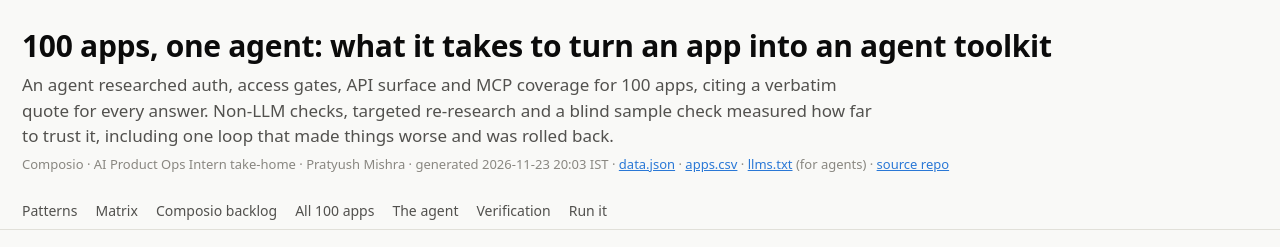
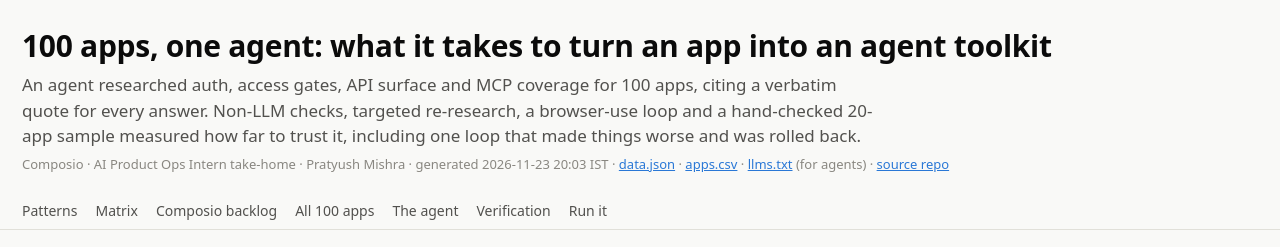
Before and after one commit to PratyushMishra-2nd/composio-takehome, a plain HTML site: page docs/index.html in a window 1280 px wide. Shown: the top 247 px of the page. Drawn offline with Linux system fonts and the light colour scheme.

Commit message:
Describe the sample as hand-checked everywhere on the page
Co-Authored-By: Claude Opus 5.5 <noreply@anthropic.com>

```diff
--- a/docs/index.html
+++ b/docs/index.html
@@ -104,7 +104,7 @@ pre{background:#11110f;color:#f0efec;border-radius:8px;padding:14px;overflow:aut
 <div class="wrap">
 <header>
   <h1>100 apps, one agent: what it takes to turn an app into an agent toolkit</h1>
-  <p class="lede" id="lede">An agent researched auth, access gates, API surface and MCP coverage for 100 apps, citing a verbatim quote for every answer. Non-LLM checks, targeted re-research and a blind sample check measured how far to trust it, including one loop that made things worse and was rolled back.</p>
+  <p class="lede" id="lede">An agent researched auth, access gates, API surface and MCP coverage for 100 apps, citing a verbatim quote for every answer. Non-LLM checks, targeted re-research, a browser-use loop and a hand-checked 20-app sample measured how far to trust it, including one loop that made things worse and was rolled back.</p>
   <div class="meta">Composio · AI Product Ops Intern take-home · Pratyush Mishra · <span id="gen"></span> · <a href="data.json">data.json</a> · <a href="apps.csv">apps.csv</a> · <a href="llms.txt">llms.txt</a> (for agents) · <a href="https://github.com/PratyushMishra-2nd/composio-takehome">source repo</a></div>
   <nav class="toc"><a href="#patterns">Patterns</a><a href="#matrix">Matrix</a><a href="#composio">Composio backlog</a><a href="#findings">All 100 apps</a><a href="#agent">The agent</a><a href="#verify">Verification</a><a href="#run">Run it</a></nav>
   <div class="tiles" id="tiles"></div>
@@ -334,7 +334,7 @@ function HUMANS(D){const V=D.verification;return `<b>Where a human (or a human d
   <li><b>The sample check.</b> The 20-app reference set (2 per category, seed 42) was drafted blind by an independent model, then <b>hand-checked by Pratyush against the vendor docs</b>${V.hand_checked?`: all ${V.hand_checked.rows_checked} rows reviewed, ${V.hand_checked.label_changes.length} labels changed (${V.hand_checked.label_changes.map(c=>`${c.app} ${c.field}: ${AL[c.from]||c.from} → ${AL[c.to]||c.to}`).join('; ')}), and ${V.hand_checked.notes_updated.length} notes updated with current details`:''}. Where the hand check disagrees with the AI third check, the hand check wins.</li>
   <li><b>Connecting accounts.</b> One OAuth click to connect GitHub to Composio so the agent could open the tracker issues. The agent never sends email or contacts vendors on its own.</li>
   <li><b>JS-rendered and bot-protected docs.</b> A plain fetch could not confirm many cited pages, so a browser-use loop re-rendered them in headless Chromium, which confirmed ${V.browser_verified} more quotes. The ${(V.final_quotes||{}).not_found||0} quotes that still don't match are marked on their rows and not counted as right.</li></ul>`}
-function VERIFY_SUB(D){const V=D.verification;return `Five layers. (1) Automatic, non-LLM checks on all ${D.patterns.n} apps after every pass: quote on page, APIs.guru, the MCP registry, the Composio catalog, and consistency rules. (2) Targeted re-research of flagged apps in two rounds (${V.pass1_flagged}, then ${V.round2_flagged}), ${V.changed_apps} apps changed, ${V.changed_fields} fields corrected. (3) A blind independent check on a seeded sample of 20, used to score every pass. (4) A browser-use loop that re-renders JS-heavy docs to confirm quotes. (5) A third check that rules on each remaining disagreement.`}
+function VERIFY_SUB(D){const V=D.verification;return `Five layers. (1) Automatic, non-LLM checks on all ${D.patterns.n} apps after every pass: quote on page, APIs.guru, the MCP registry, the Composio catalog, and consistency rules. (2) Targeted re-research of flagged apps in two rounds (${V.pass1_flagged}, then ${V.round2_flagged}), ${V.changed_apps} apps changed, ${V.changed_fields} fields corrected. (3) A seeded sample of 20 apps, drafted blind by a separate model and hand-checked by Pratyush, used to score every pass. (4) A browser-use loop that re-renders JS-heavy docs to confirm quotes. (5) A distribution check on every build-now app for vendor review and install caps, applied only where its quote is confirmed. Fixes after verification are listed in the corrections table.`}
 function MISSES_NOTE(D){const E=D.verification.experiment_gate_audit;return `<p class="note" style="margin-top:12px"><b>A loop that made it worse, and was rolled back.</b> ${E?`A "gate audit" re-researched all ${E.apps} self-serve apps, asking specifically about public-app review and paid plans. Accuracy on the sample <b>fell to ${Math.round(E.overall*100)}%</b> (access ${Math.round(E.field_accuracy.access*100)}%, verdict ${Math.round(E.field_accuracy.verdict*100)}%). The pointed prompt over-found gates (HubSpot became "app review", DataForSEO "paid plan"), and full re-research brought back OAuth over-claims that round 2 had fixed. Its output is kept in <code>results/experiment_gate_audit/</code>. Caveat: keeping or rolling back a loop was decided on the same 20-app sample, so the final number carries some selection bias.`:''}</p>
   <p class="note"><b>Known weak spots in the final data.</b> (a) The gate field is the least reliable (75% on the sample before corrections), and errors skew permissive: vendor review and install caps are easy to miss. A distribution check on every build-now app looked for exactly this; it changed only apps where its quote was confirmed on the vendor's page (see the corrections table). (b) ${D.apps.filter(a=>a.open_issues.length).length} rows still fail an automatic check (⚠), mostly an OAuth2 claim with no confirmed quote or a quote not found on the page. (c) ${(D.patterns.evidence_weak||[]).join(', ')||'No apps'} have almost no confirmed evidence and are flagged as unverified.</p>`}
 </script>
```
